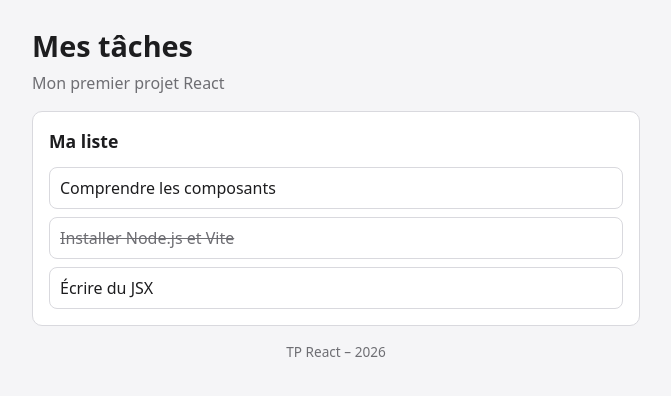
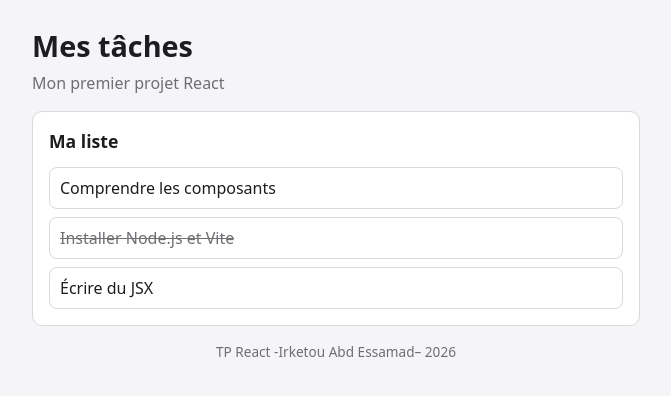
Before and after one commit to irketou/tp-react-taches, a React (Vite) app in the folder mes-taches/: page / in a window 1280 px wide. Shown: the top 396 px of the page, without its empty margins (304-975 px from the left). Built offline with nearby package versions, Linux system fonts and the light colour scheme.

Commit message:
ajouter mon nom dans le pied de la page

```diff
--- a/mes-taches/src/components/Pied.jsx
+++ b/mes-taches/src/components/Pied.jsx
@@ -3,7 +3,7 @@ const ANNEE = new Date().getFullYear()
 function Pied() {
     return (
         <footer className="pied">
-        TP React – {ANNEE}
+        TP React -Irketou Abd Essamad– {ANNEE}
         </footer>
     )
 }
```
